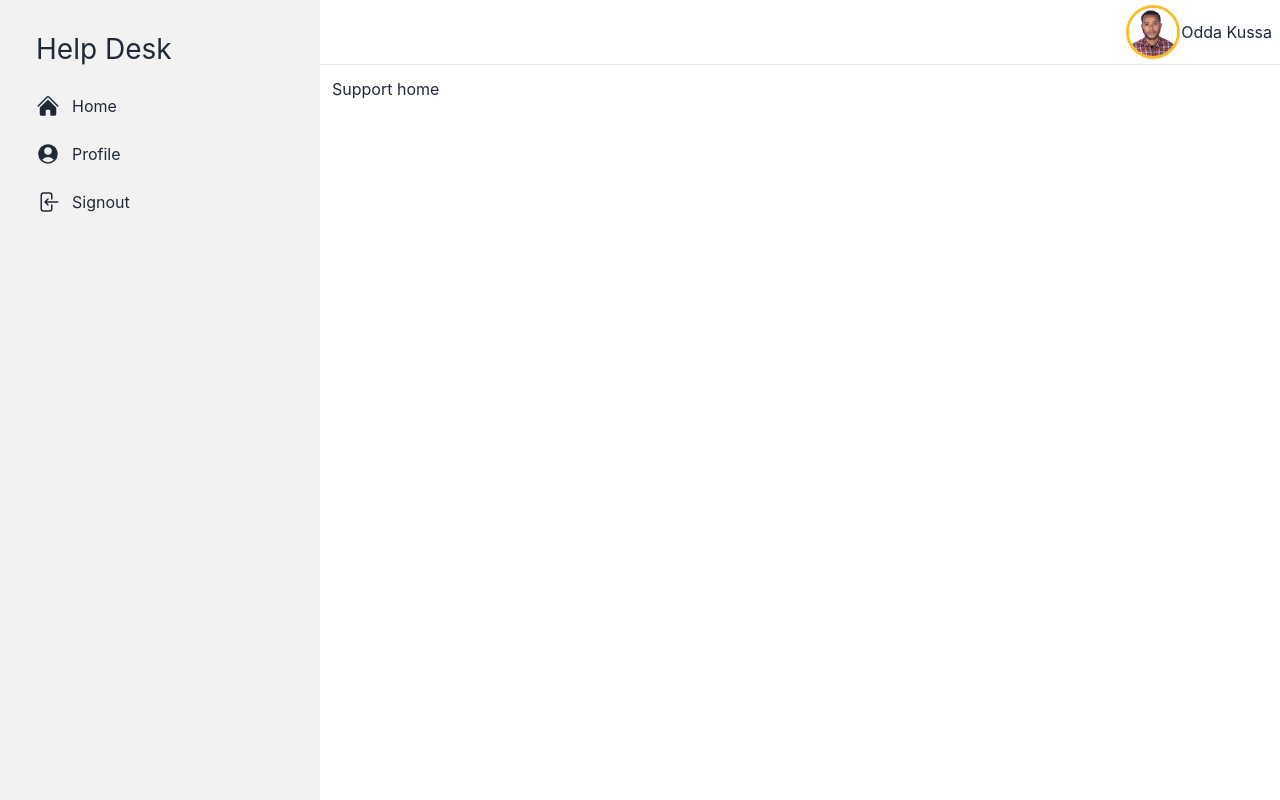
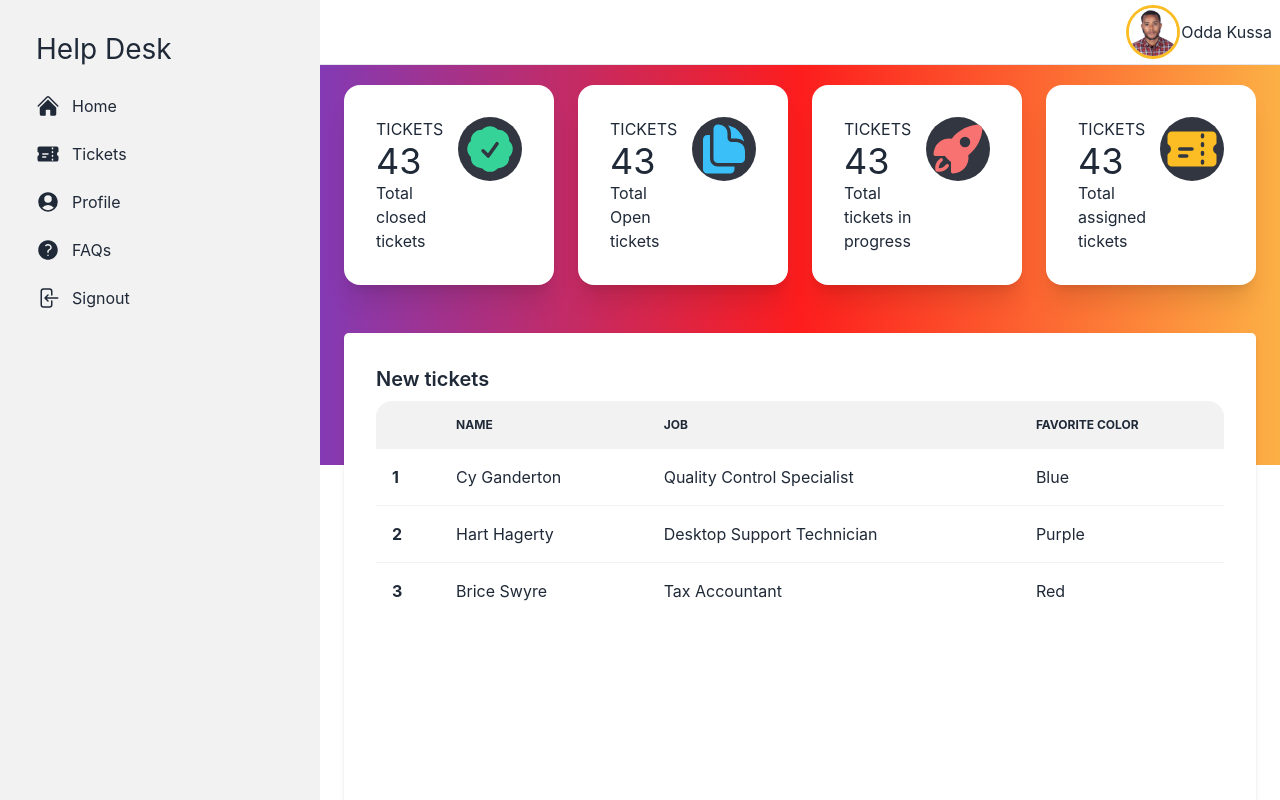
Before and after one commit to oddakussa12/helpdesk-frontend, a React (Create React App) app: page /support in a window 1280 px wide. Built offline with nearby package versions, Linux system fonts and the light colour scheme; no server answers.

Commit message:
Support role home page

```diff
--- a/public/index.html
+++ b/public/index.html
@@ -1,5 +1,5 @@
 <!DOCTYPE html>
-<html lang="en">
+<html lang="en" data-theme="light">
   <head>
     <meta charset="utf-8" />
     <link rel="icon" href="%PUBLIC_URL%/favicon.ico" />
--- a/src/Support/Components/SideMenu.jsx
+++ b/src/Support/Components/SideMenu.jsx
@@ -1,5 +1,5 @@
 import { Link } from "react-router-dom"
-import { UserCircleIcon, ArrowLeftOnRectangleIcon, HomeIcon } from '@heroicons/react/24/solid'
+import { UserCircleIcon, ArrowLeftOnRectangleIcon, HomeIcon, TicketIcon, QuestionMarkCircleIcon } from '@heroicons/react/24/solid'
 
 const SideMenu = () => {
     return (
@@ -12,9 +12,21 @@ const SideMenu = () => {
                 </Link>
             </li>
             <li className="hover-bordered">
+                <Link to='' >
+                    <TicketIcon className="h-6 w-6" />
+                    Tickets
+                </Link>
+            </li>
+            <li className="hover-bordered">
                 <Link to='profile' >
                     <UserCircleIcon className="h-6 w-6" />
                     Profile
+                </Link>
+            </li>
+            <li className="hover-bordered">
+                <Link to='profile' >
+                    <QuestionMarkCircleIcon className="h-6 w-6" />
+                    FAQs
                 </Link>
             </li>
             <li className="hover-bordered">
--- a/src/Support/Layouts/SupportLayout.jsx
+++ b/src/Support/Layouts/SupportLayout.jsx
@@ -10,7 +10,9 @@ const SupportLayout = () => {
                 <div className="drawer-content">
                     <SupportNav />
                     <hr />
-                    <div className="p-3" >
+                    <div className="p-3" style={{
+                        background:'linear-gradient(90deg, rgba(131,58,180,1) 0%, rgba(253,29,29,1) 50%, rgba(252,176,69,1) 100%',
+                        height:'400px'}}>
                         <Outlet />
                     </div>
                 </div>
--- a/src/Support/Pages/SupportHome.jsx
+++ b/src/Support/Pages/SupportHome.jsx
@@ -1,9 +1,154 @@
-
+import { TicketIcon, CheckBadgeIcon, RocketLaunchIcon, DocumentDuplicateIcon } from "@heroicons/react/24/solid"
 const SupportHome = () => {
   return (
-    <div>
-        <h1>Support home</h1>
-    </div>
+    <>
+      <div className="flex flex-row flex-wrap">
+        <div className="sm:basis-1/2 md:basis-1/4 lg:basis-1/4">
+          <div className="px-3 py-2">
+            <div className="card bg-base-100 shadow-xl">
+              <div className="card-body">
+                <div className="flex flex-nowrap">
+                  <div className="basis-3/4">
+                    <h2 className="card-title"></h2>
+                    <p>TICKETS</p>
+                    <p className="text-4xl">43</p>
+                    <p>Total closed tickets</p>
+                  </div>
+                  <div className="basis-1/4">
+                    <div className="avatar placeholder">
+                      <div className="bg-neutral-focus text-neutral-content rounded-full w-16">
+                        <span>
+                          <CheckBadgeIcon className="h-14 w-14 text-success" />
+                        </span>
+                      </div>
+                    </div>
+                  </div>
+                </div>
+              </div>
+            </div>
+          </div>
+        </div>
+        <div className="sm:basis-1/2 md:basis-1/4 lg:basis-1/4">
+          <div className="px-3 py-2">
+            <div className="card bg-base-100 shadow-xl">
+              <div className="card-body">
+                <div className="flex flex-nowrap">
+                  <div className="basis-3/4">
+                    <h2 className="card-title"></h2>
+                    <p>TICKETS</p>
+                    <p className="text-4xl">43</p>
+                    <p>Total Open tickets</p>
+                  </div>
+                  <div className="basis-1/4">
+                    <div className="avatar placeholder">
+                      <div className="bg-neutral-focus text-neutral-content rounded-full w-16">
+                        <span>
+                          <DocumentDuplicateIcon className="h-14 w-14 text-info" />
+                        </span>
+                      </div>
+                    </div>
+                  </div>
+                </div>
+              </div>
+            </div>
+          </div>
+        </div>
+        <div className="sm:basis-1/2 md:basis-1/4 lg:basis-1/4">
+          <div className="px-3 py-2">
+            <div className="card bg-base-100 shadow-xl">
+              <div className="card-body">
+                <div className="flex flex-nowrap">
+                  <div className="basis-3/4">
+                    <h2 className="card-title"></h2>
+                    <p>TICKETS</p>
+                    <p className="text-4xl">43</p>
+                    <p>Total tickets in progress</p>
+                  </div>
+                  <div className="basis-1/4">
+                    <div className="avatar placeholder">
+                      <div className="bg-neutral-focus text-neutral-content rounded-full w-16">
+                        <span>
+                          <RocketLaunchIcon className="h-14 w-14 text-error" />
+                        </span>
+                      </div>
+                    </div>
+                  </div>
+                </div>
+              </div>
+            </div>
+          </div>
+        </div>
+        <div className="sm:basis-1/2 md:basis-1/4 lg:basis-1/4">
+          <div className="px-3 py-2">
+            <div className="card bg-base-100 shadow-xl">
+              <div className="card-body">
+                <div className="flex flex-nowrap">
+                  <div className="basis-3/4">
+                    <h2 className="card-title"></h2>
+                    <p>TICKETS</p>
+                    <p className="text-4xl">43</p>
+                    <p>Total assigned tickets</p>
+                  </div>
+                  <div className="basis-1/4">
+                    <div className="avatar placeholder">
+                      <div className="bg-neutral-focus text-neutral-content rounded-full w-16">
+                        <span>
+                          <TicketIcon className="h-14 w-14 text-warning" />
+                        </span>
+                      </div>
+                    </div>
+                  </div>
+                </div>
+              </div>
+            </div>
+          </div>
+        </div>
+      </div>
+      <div className="px-3 mt-10">
+        <div className="card bg-base-100 shadow-md" style={{ minHeight: '600px', borderRadius: '5px' }}>
+          <div className="card-body">
+            <h2 className="card-title">New tickets</h2>
+            <div className="overflow-x-auto">
+              <table className="table w-full">
+                {/* head */}
+                <thead>
+                  <tr>
+                    <th></th>
+                    <th>Name</th>
+                    <th>Job</th>
+                    <th>Favorite Color</th>
+                  </tr>
+                </thead>
+                <tbody>
+                  {/* row 1 */}
+                  <tr className="hover">
+                    <th>1</th>
+                    <td>Cy Ganderton</td>
+                    <td>Quality Control Specialist</td>
+                    <td>Blue</td>
+                  </tr>
+                  {/* row 2 */}
+                  <tr className="hover">
+                    <th>2</th>
+                    <td>Hart Hagerty</td>
+                    <td>Desktop Support Technician</td>
+                    <td>Purple</td>
+                  </tr>
+                  {/* row 3 */}
+                  <tr className="hover">
+                    <th>3</th>
+                    <td>Brice Swyre</td>
+                    <td>Tax Accountant</td>
+                    <td>Red</td>
+                  </tr>
+                </tbody>
+              </table>
+            </div>
+          </div>
+        </div>
+      </div>
+    </>
+
   )
 }
 
```
